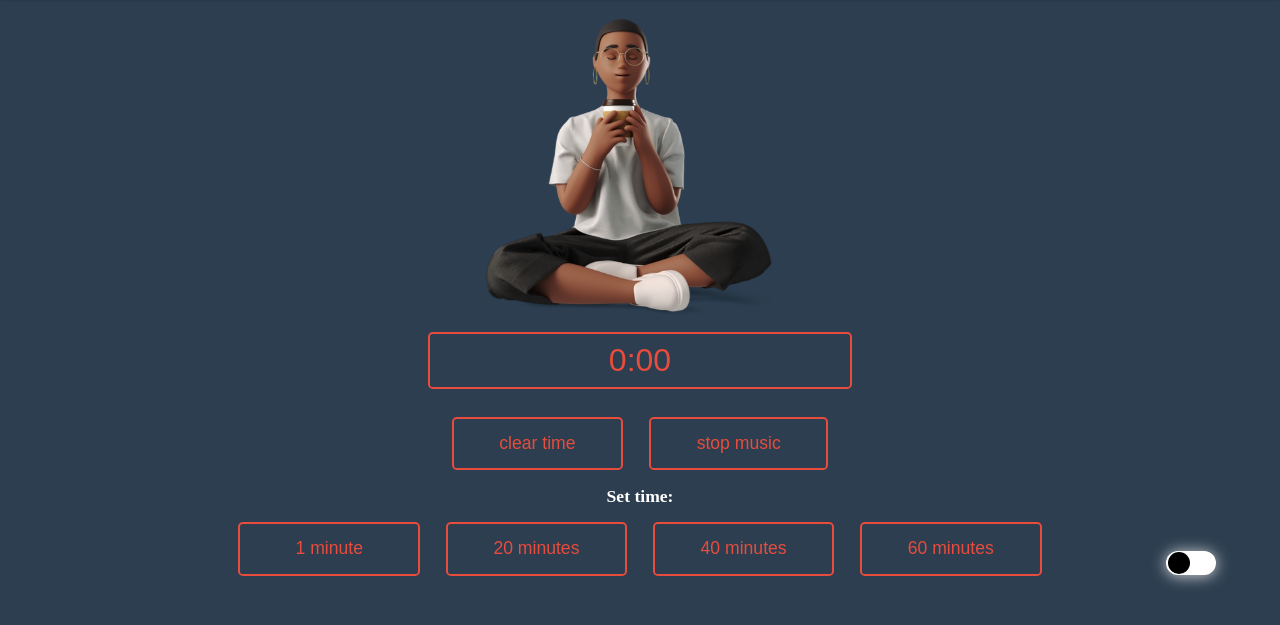
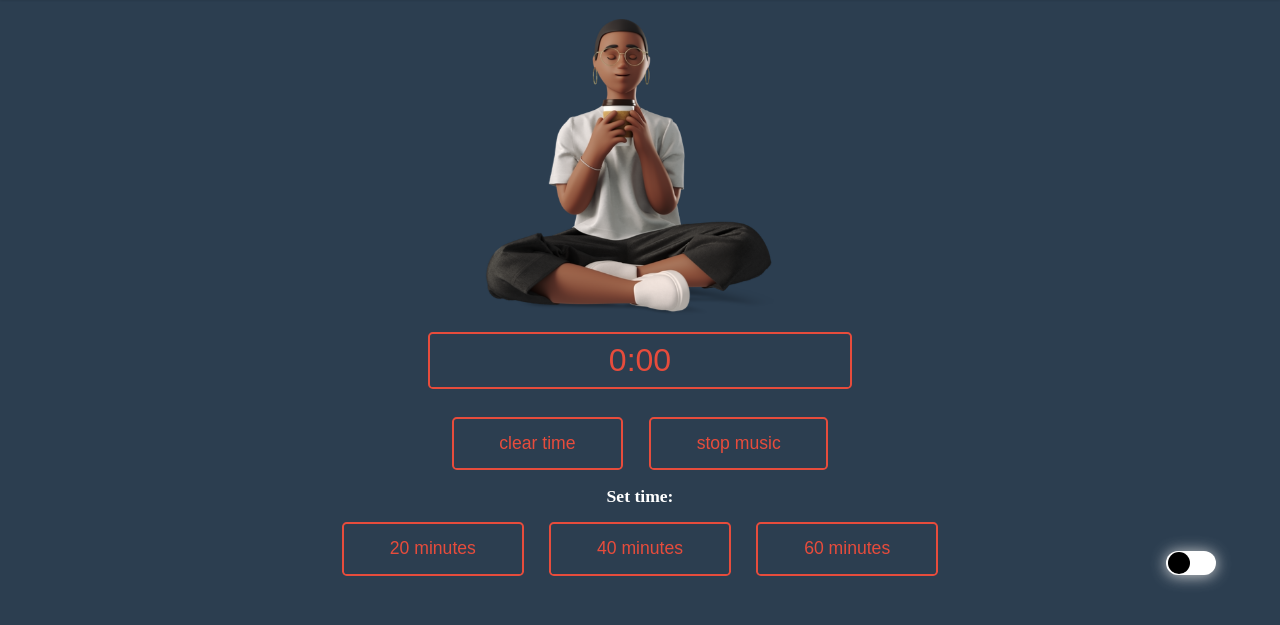
Before and after one commit to miroslavaka/protect-the-vision, a plain HTML site: page index.html in a window 1280 px wide. Shown: the part 71-696 px from the top of the page. Drawn offline with Linux system fonts and the light colour scheme.

Commit message:
removing button for 1 minute

```diff
--- a/index.html
+++ b/index.html
@@ -85,13 +85,13 @@
               <h4>Set time:</h4>
             </div>
             <div class="timer__buttons">
-              <input
+              <!-- <input
                 type="button"
                 class="timer__btn"
                 name="startTime"
                 value="1 minute"
                 onClick="startTimer1()"
-              />
+              /> -->
               <input
                 type="button"
                 class="timer__btn"
--- a/scss/style.scss
+++ b/scss/style.scss
@@ -97,14 +97,14 @@ body {
   }
   &__buttons {
     display: grid;
-    grid-template-columns: 1fr 1fr;
+    grid-template-columns: 1fr;
     @media screen and (min-width: 490px) {
       display: grid;
       grid-template-columns: 1fr 1fr;
     }
     @media screen and (min-width: 980px) {
       display: grid;
-      grid-template-columns: repeat(4, 1fr);
+      grid-template-columns: repeat(3, 1fr);
     }
   }
   &__btn,
```
Also changed, not shown: css/style.css, 1 other file.
